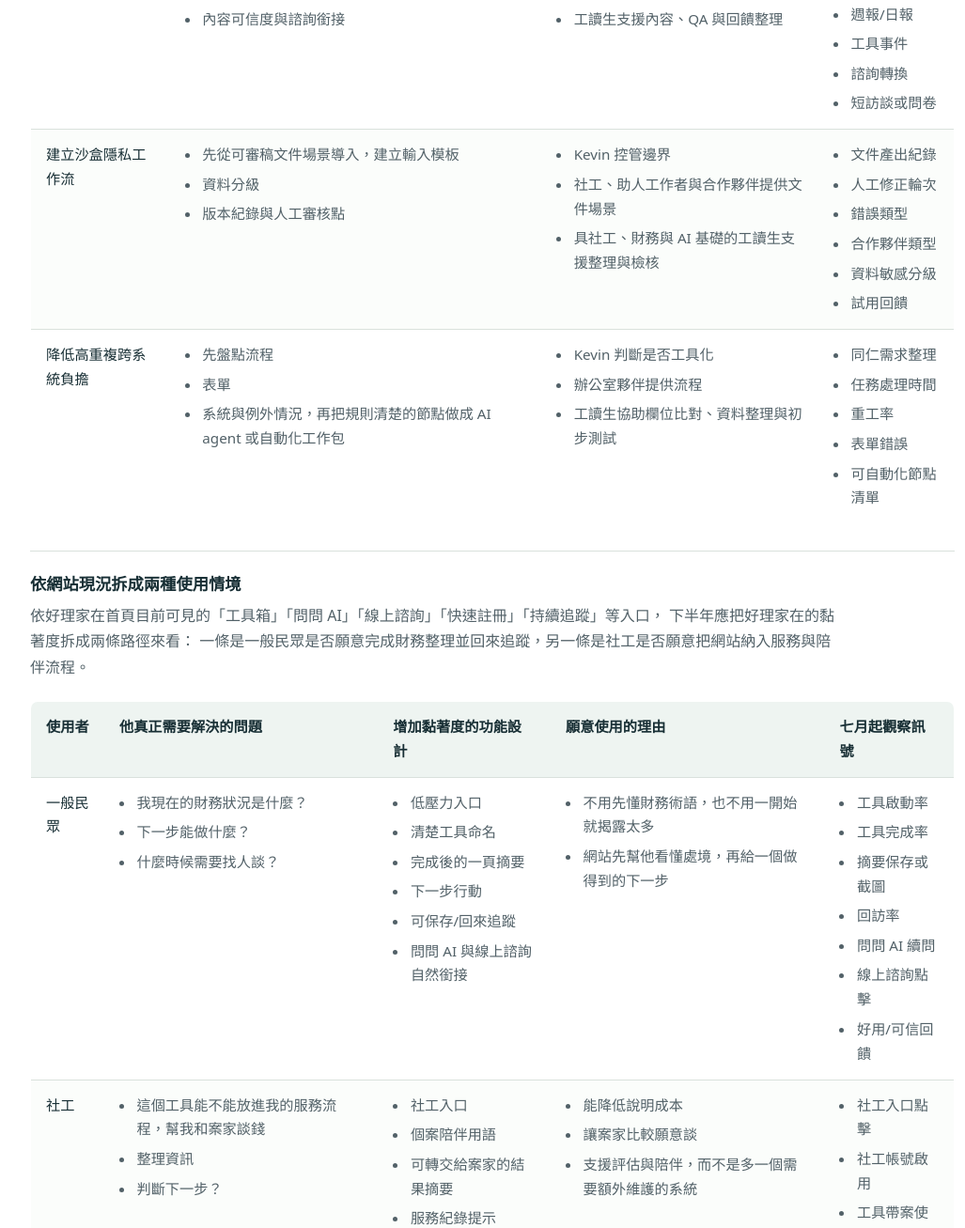
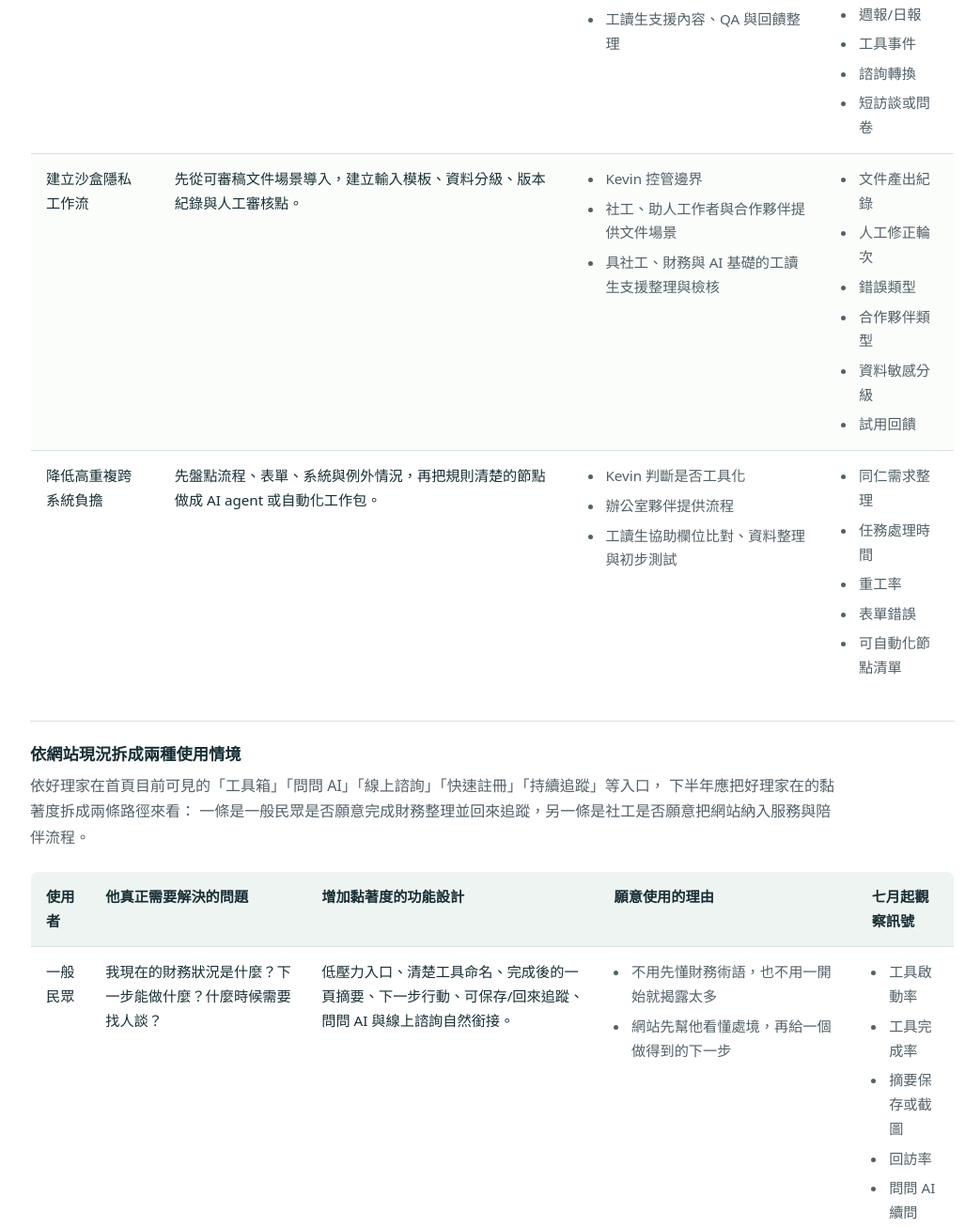
Before and after one commit to Kevin-Yeh-egroup/familyfin-h2-report, a plain HTML site: page index.html in a window 1280 px wide. Shown: the part 2568-3875 px from the top of the page at 94% size, without its empty margins (116-1143 px from the left). Drawn offline with Linux system fonts and the light colour scheme.

Commit message:
Refine table list conversion

```diff
--- a/index.html
+++ b/index.html
@@ -753,8 +753,23 @@
         cell.replaceChildren(list);
       };
 
+      const commaListLabels = new Set([
+        "目標設定參考資料",
+        "七月起觀察訊號",
+        "沙盒可先支援的內容",
+        "需保留人工判斷",
+        "可觀察項目",
+        "七月基準資料來源",
+        "待確認事項",
+        "成果證據",
+        "資料來源",
+        "可能交付"
+      ]);
+
       document.querySelectorAll("tbody td").forEach((cell) => {
         const columnIndex = Array.from(cell.parentElement.children).indexOf(cell);
+        const labels = Array.from(cell.closest("table")?.querySelectorAll("thead th") || []);
+        const headerLabel = labels[columnIndex]?.textContent.trim() || "";
         const links = Array.from(cell.querySelectorAll("a"));
 
         if (links.length > 1) {
@@ -773,11 +788,7 @@
 
         const text = cell.textContent.trim();
         if (text.length < 18) return;
-
-        if ((text.match(/？/g) || []).length >= 2) {
-          toList(cell, text.split("？").map((item) => item && `${item}？`));
-          return;
-        }
+        if (text.includes("？")) return;
 
         if (text.includes("；")) {
           toList(cell, text.split("；"));
@@ -789,7 +800,7 @@
           return;
         }
 
-        if ((text.match(/、/g) || []).length >= 2) {
+        if (commaListLabels.has(headerLabel) && (text.match(/、/g) || []).length >= 2) {
           toList(cell, text.split("、"));
         }
       });
```
